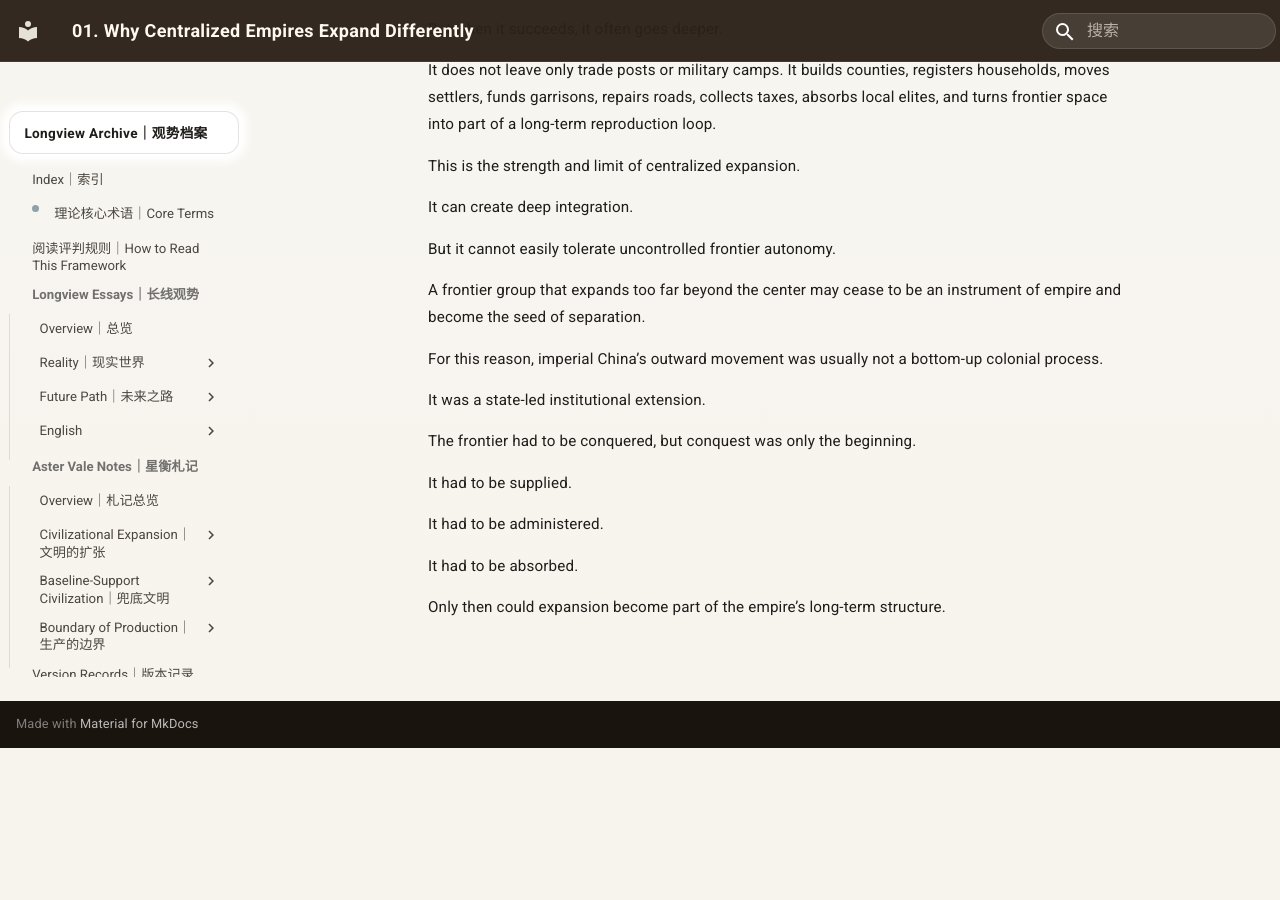
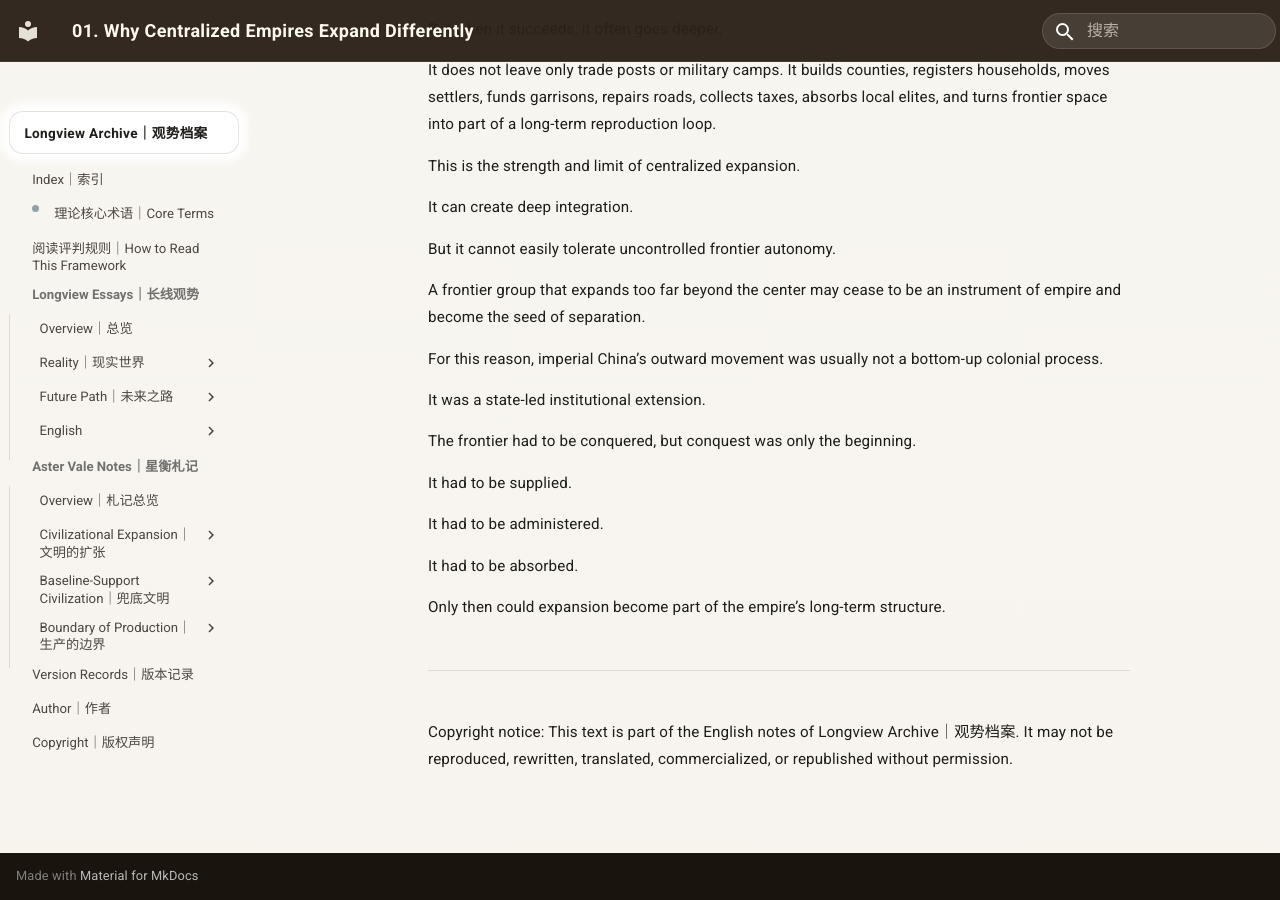
Before and after one commit to guanshi1688/longview-archive, an MkDocs documentation site: the page built from docs/essays/notes/english/Frontiers/01-why-centralized-empires-expand-differently.md, in a window 1280 px wide and 900 px high, scrolled down 2728 px. Built offline with MkDocs 1.6.1 and Material for MkDocs 9.7.7, drawn with Linux system fonts in a browser that asks for light colours; before the commit the page ends 3476 px from its top, so only the background shows below that.

Commit message:
Update 01-why-centralized-empires-expand-differently.md

```diff
--- a/docs/essays/notes/english/Frontiers/01-why-centralized-empires-expand-differently.md
+++ b/docs/essays/notes/english/Frontiers/01-why-centralized-empires-expand-differently.md
@@ -123,3 +123,8 @@
 It had to be absorbed.
 
 Only then could expansion become part of the empire’s long-term structure.
+
+
+---
+
+Copyright notice: This text is part of the English notes of Longview Archive｜观势档案. It may not be reproduced, rewritten, translated, commercialized, or republished without permission.
```
